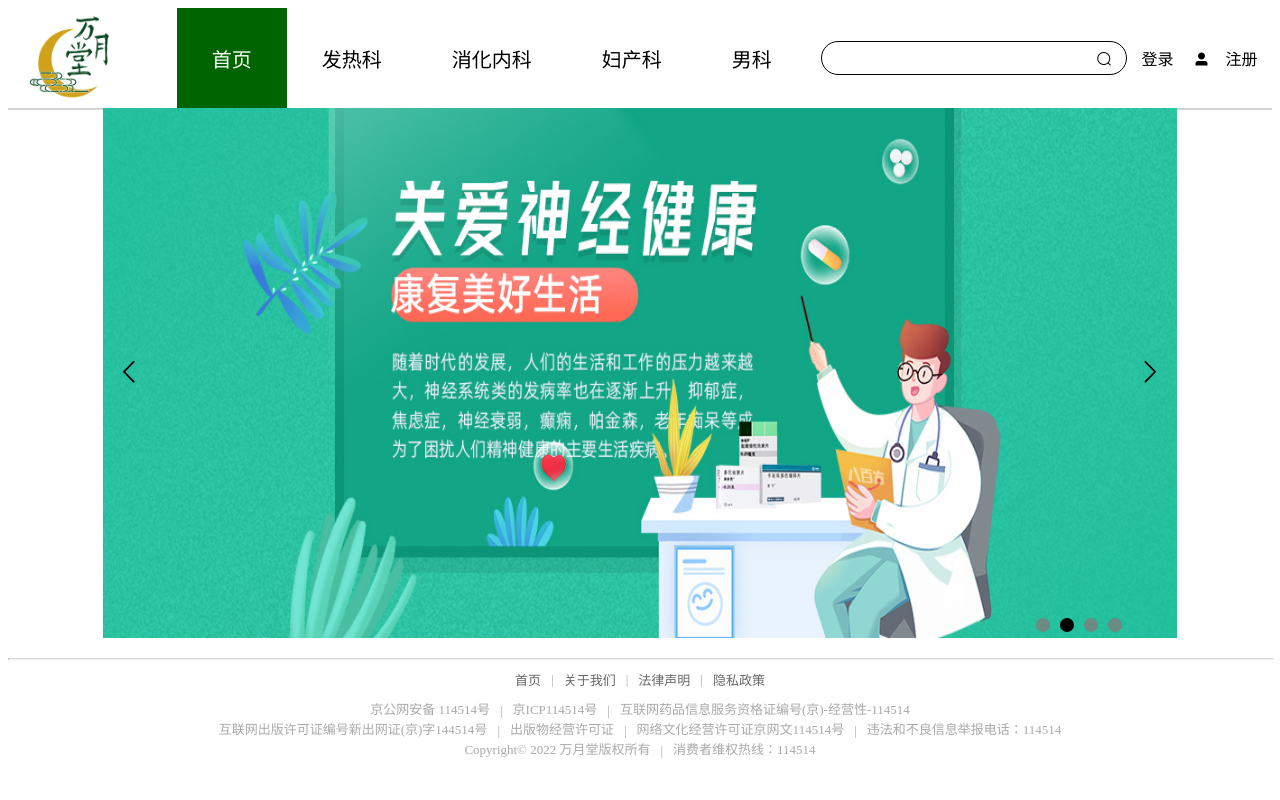
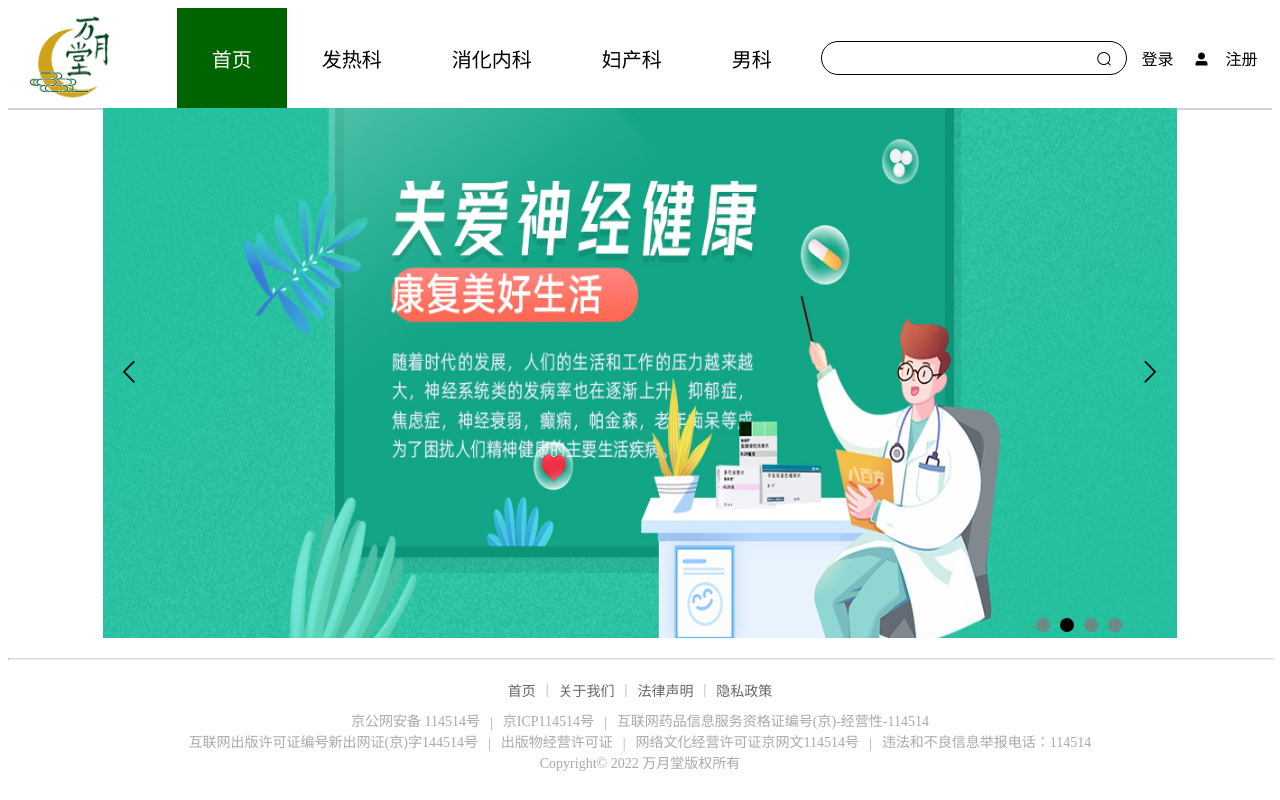
Before and after one commit to TsaiDuck/WanYueTang_Vue, a Vue app: page /#/home in a window 1280 px wide. Built offline with nearby package versions, Linux system fonts and the light colour scheme.

Commit message:
update footer

```diff
--- a/src/components/footer/Footer.vue
+++ b/src/components/footer/Footer.vue
@@ -15,8 +15,7 @@
       <span>出版物经营许可证</span><span class="span">|</span>
       <span>网络文化经营许可证京网文114514号</span><span class="span">|</span>
       <span>违法和不良信息举报电话：114514</span><br/>
-      <span>Copyright&copy;&nbsp;2022&nbsp;万月堂版权所有</span><span class="span">|</span>
-      <span>消费者维权热线：114514</span>
+      <span>Copyright&copy;&nbsp;2022&nbsp;万月堂版权所有</span>
     </div>
   </div>
 </template>
@@ -36,7 +35,7 @@ export default {}
     width: 100%;
     height: 110px;
     text-align: center;
-    font-size: 13px;
+    font-size: 14px;
     hr{
       width: 100%;
       border-top: 1px solid rgba(169, 169, 169, 0.46);
@@ -55,7 +54,7 @@ export default {}
     margin: 0 10px;
   }
   .footer-top{
-    padding-top: 10px;
+    padding-top: 20px;
   }
   .footer-bottom{
     padding-top: 10px;
```
